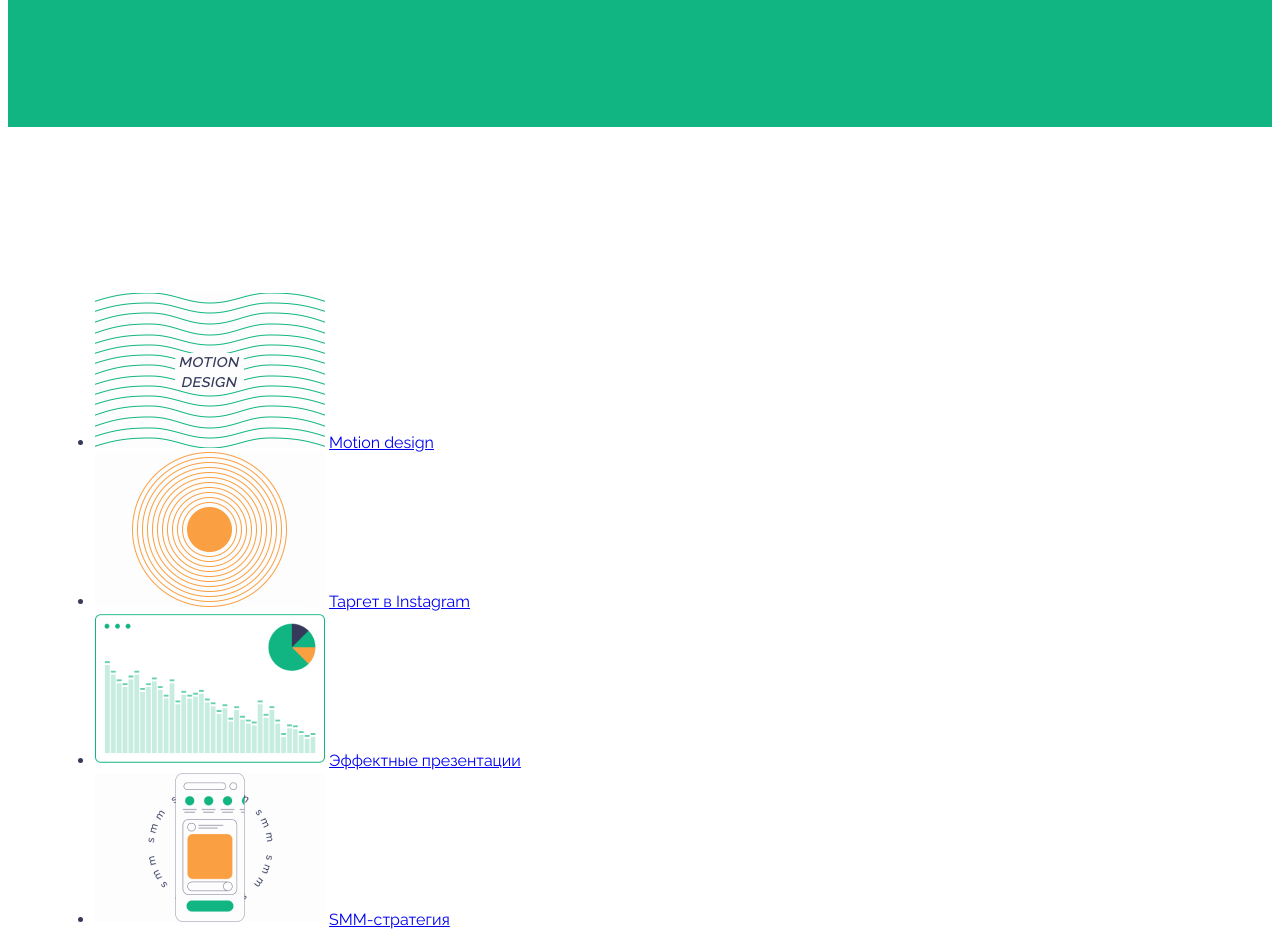
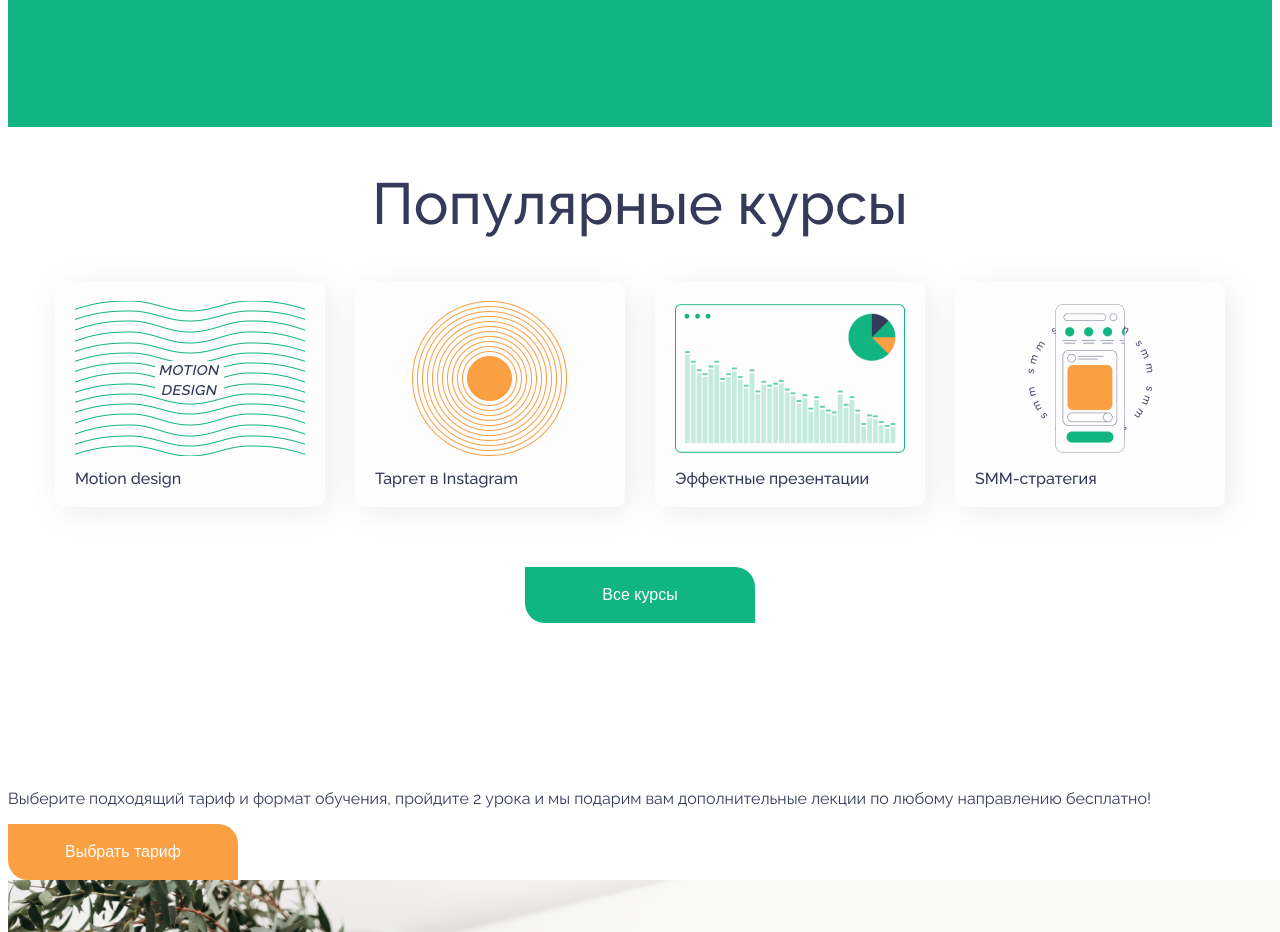
Before and after one commit to LTimur/pet-landing-ementor, a website: page index.html in a window 1280 px wide. Shown: the part 1980-2912 px from the top of the page. Drawn offline with Linux system fonts and the light colour scheme.

Commit message:
add styles for _courses.scss

```diff
--- a/index.html
+++ b/index.html
@@ -272,7 +272,7 @@
       </div>
       </section>
       <section class="courses">
-        <div class="wrapper">
+        <div class="wrapper courses__wrapper">
         <h2 class="courses__title">Популярные курсы</h2>
         <ul class="courses__list">
           <li class="courses__item">
--- a/sass/components/_courses.scss
+++ b/sass/components/_courses.scss
@@ -0,0 +1,58 @@
+.courses__wrapper {
+
+    display: flex;
+    flex-direction: column;
+
+    .courses__title{
+        font-style: normal;
+        font-weight: 500;
+        font-size: 58px;
+        line-height: 100%;
+        text-align: center;
+        color: $color-text;
+    }
+
+    .courses__list{
+        list-style: none;
+        display: flex;
+        margin: 0;
+        padding: 0;
+        justify-content: space-between;
+
+        .courses__item {
+            height: 226px;
+            width: 270px;
+            background: #FDFDFD;
+            box-shadow: 5px 5px 30px rgba(101, 101, 101, 0.12);
+            border-radius: 10px;
+            display: flex;
+            flex-direction: column;
+
+            .courses__img {
+                height: 155px;
+                width: 230px;
+                margin: 0 auto;
+                padding-top: 20px;
+            }
+
+            .courses__link {
+                text-decoration: none;
+                font-style: normal;
+                font-weight: 500;
+                font-size: 16px;
+                line-height: 100%;
+                color: $color-text;
+                text-align: left;
+                padding: 15px 0 0 20px;
+            }
+        }
+
+
+    }
+
+    .courses__button {
+        margin-top: 60px;
+        align-self: center;
+    }
+
+}
```
Also changed, not shown: sass/style.css, 1 other file.
